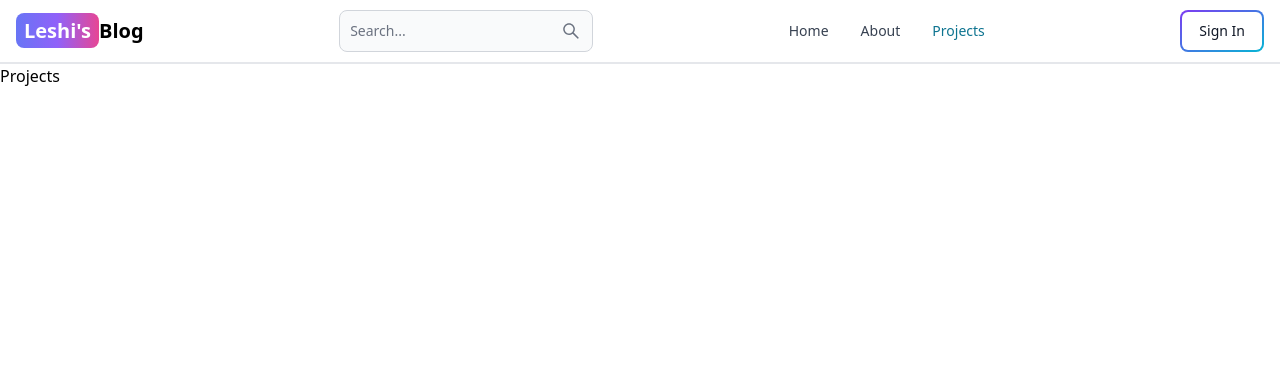
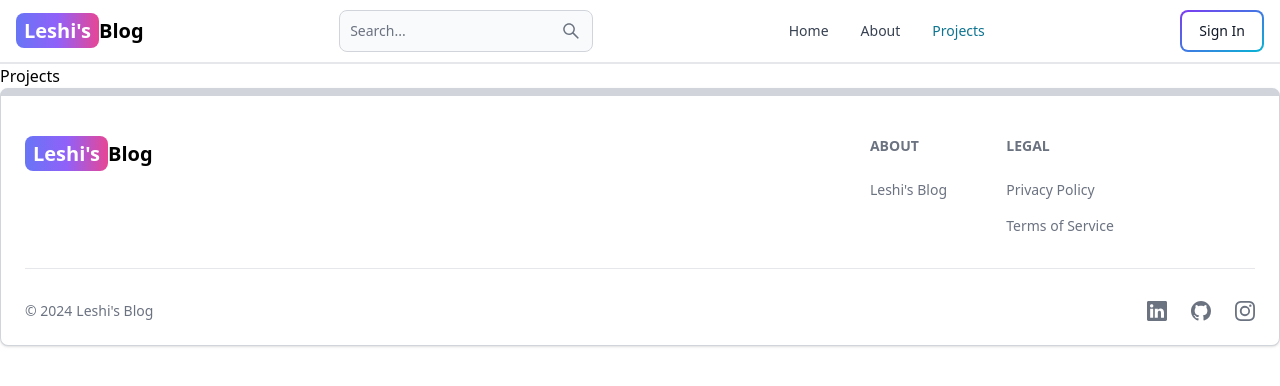
Before and after one commit to imOnVacation/earthly-expedition-logs, a React (Vite) app in the folder client/: page /projects in a window 1280 px wide. Shown: the top 386 px of the page. Built offline with nearby package versions, Linux system fonts and the light colour scheme.

Commit message:
create footer component; need to add the link the the footer item later

```diff
--- a/client/src/App.jsx
+++ b/client/src/App.jsx
@@ -6,6 +6,7 @@
 import Dashboard from './pages/Dashboard';
 import Projects from './pages/Projects';
 import Header from './components/Header';
+import Footer from './components/Footer';
 
 export default function App() {
   return (
@@ -19,6 +20,7 @@
         <Route path='/dashboard' element={<Dashboard />} />
         <Route path='/projects' element={<Projects />} />
       </Routes>
+      <Footer />
     </BrowserRouter>
   );
 }
--- /dev/null
+++ b/client/src/components/Footer.jsx
@@ -0,0 +1,59 @@
+import { Footer } from 'flowbite-react';
+import { Link } from 'react-router-dom';
+import { BsLinkedin, BsInstagram, BsGithub } from 'react-icons/bs';
+
+export default function FooterCom() {
+  return (
+    <Footer container className='border border-t-8 border-gray-300'>
+      <div className='w-full max-w-7xl mx-auto'>
+        <div className='grid w-full justify-between sm:flex md:grid-cols-1'>
+          <div className='mt-5'>
+            <Link
+              to='/'
+              className='self-center whitespace-nowrap text-sm sm:text-xl font-semibold dark:text-white'
+            >
+              <span className='px-2 py-1 bg-gradient-to-r from-indigo-500 via-purple-500 to-pink-500 rounded-lg text-white'>
+                Leshi&apos;s
+              </span>
+              Blog
+            </Link>
+          </div>
+          <div className='grid grid-cols-2 gap-8 mt-4 sm:grid-cols-3 sm:gap-6'>
+            <div>
+              <Footer.Title title='About' />
+              <Footer.LinkGroup col>
+                <Footer.Link
+                  href='/about'
+                  target='_blank'
+                  rel='noopener noreferrer'
+                >
+                  Leshi&apos;s Blog
+                </Footer.Link>
+              </Footer.LinkGroup>
+            </div>
+            <div>
+              <Footer.Title title='Legal' />
+              <Footer.LinkGroup col>
+                <Footer.Link href='#'>Privacy Policy</Footer.Link>
+                <Footer.Link href='#'>Terms of Service</Footer.Link>
+              </Footer.LinkGroup>
+            </div>
+          </div>
+        </div>
+        <Footer.Divider />
+        <div className='w-full sm:flex sm:items-center sm:justify-between'>
+          <Footer.Copyright
+            href='#'
+            by="Leshi's Blog"
+            year={new Date().getFullYear()}
+          />
+          <div className='flex gap-6 sm:mt-0 mt-4 sm:justify-center'>
+            <Footer.Icon href='#' icon={BsLinkedin} />
+            <Footer.Icon href='#' icon={BsGithub} />
+            <Footer.Icon href='#' icon={BsInstagram} />
+          </div>
+        </div>
+      </div>
+    </Footer>
+  );
+}
```
